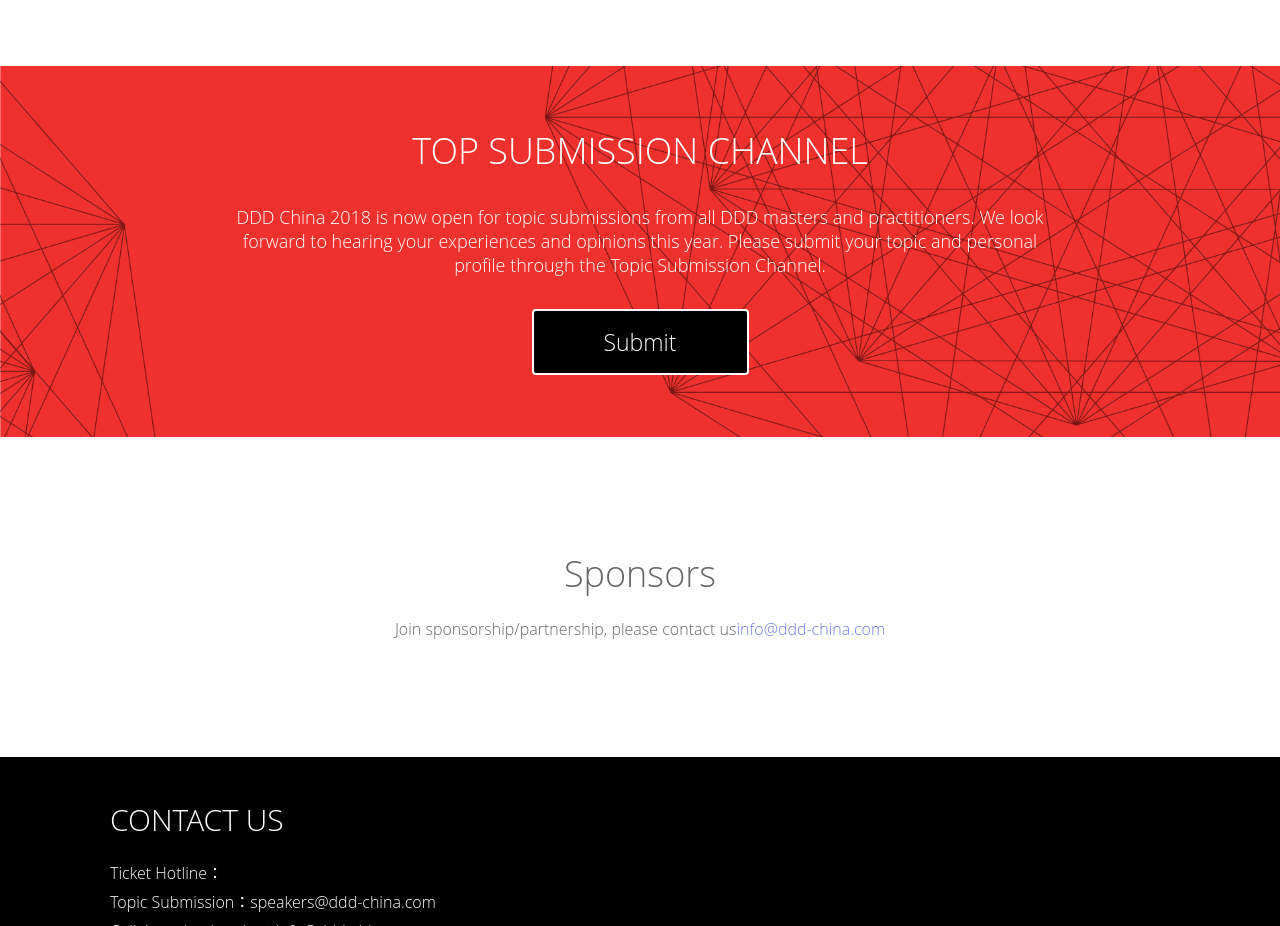
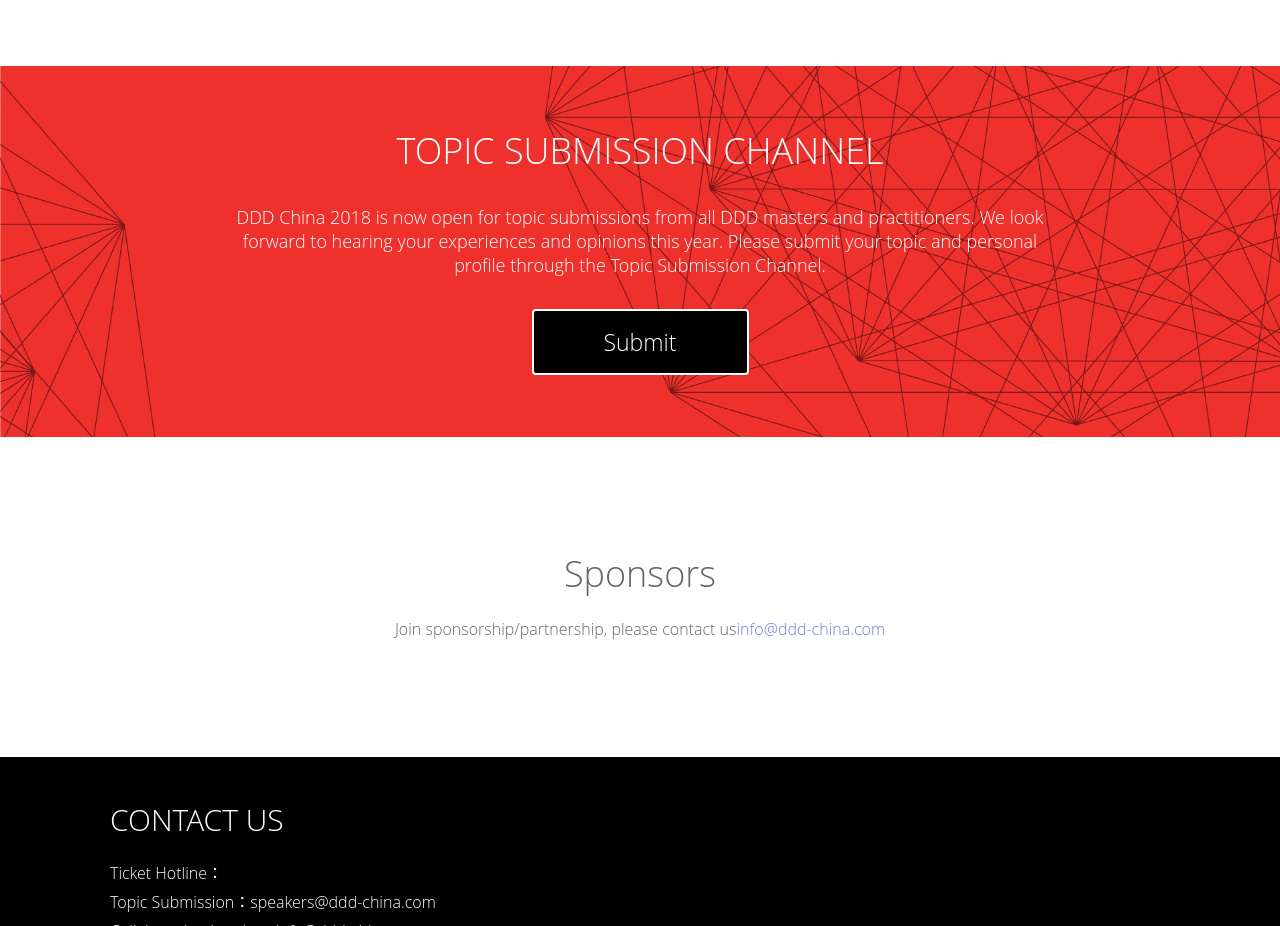
Before and after one commit to DDD-China/DDD-China-2018, a website: page docs/en/index.html in a window 1280 px wide. Shown: the part 2540-3466 px from the top of the page. Drawn offline with Linux system fonts and the light colour scheme; a web font is replaced by a local one.

Commit message:
modify TOP to TOPIC in topic-uploading

```diff
--- a/docs/en/index.html
+++ b/docs/en/index.html
@@ -144,7 +144,7 @@
         <div class="grid centered">
     <div class="grid-cell color-text-white">
         <div class="topic-apply">
-            <p class="title">TOP SUBMISSION CHANNEL</p>
+            <p class="title">TOPIC SUBMISSION CHANNEL</p>
             <div class="words">
                 <p class="word">
                     DDD China 2018 is now open for topic submissions from all DDD masters and practitioners.
```
Also changed, not shown: docs/en/topic-gathering.html (+1 -1 lines), src/en/includes/topic-uploading-index.html (+1 -1 lines), src/en/includes/topic-uploading.html (+1 -1 lines).
